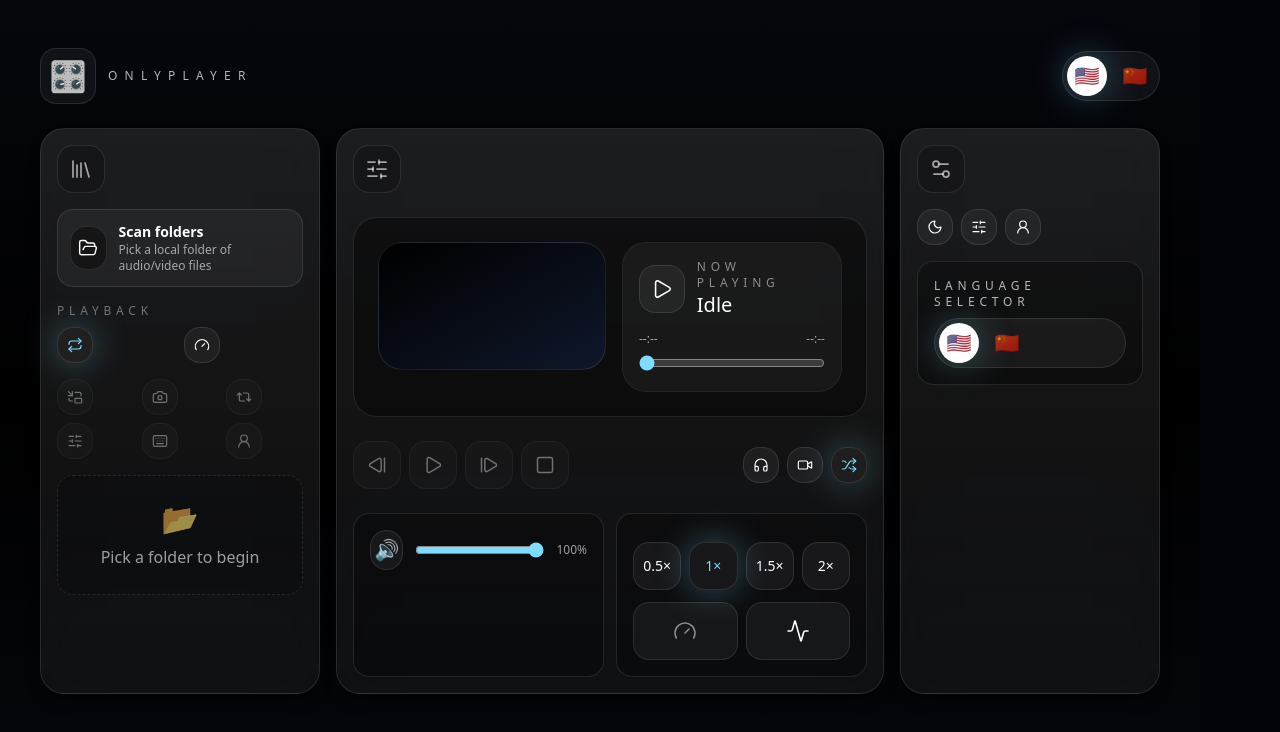
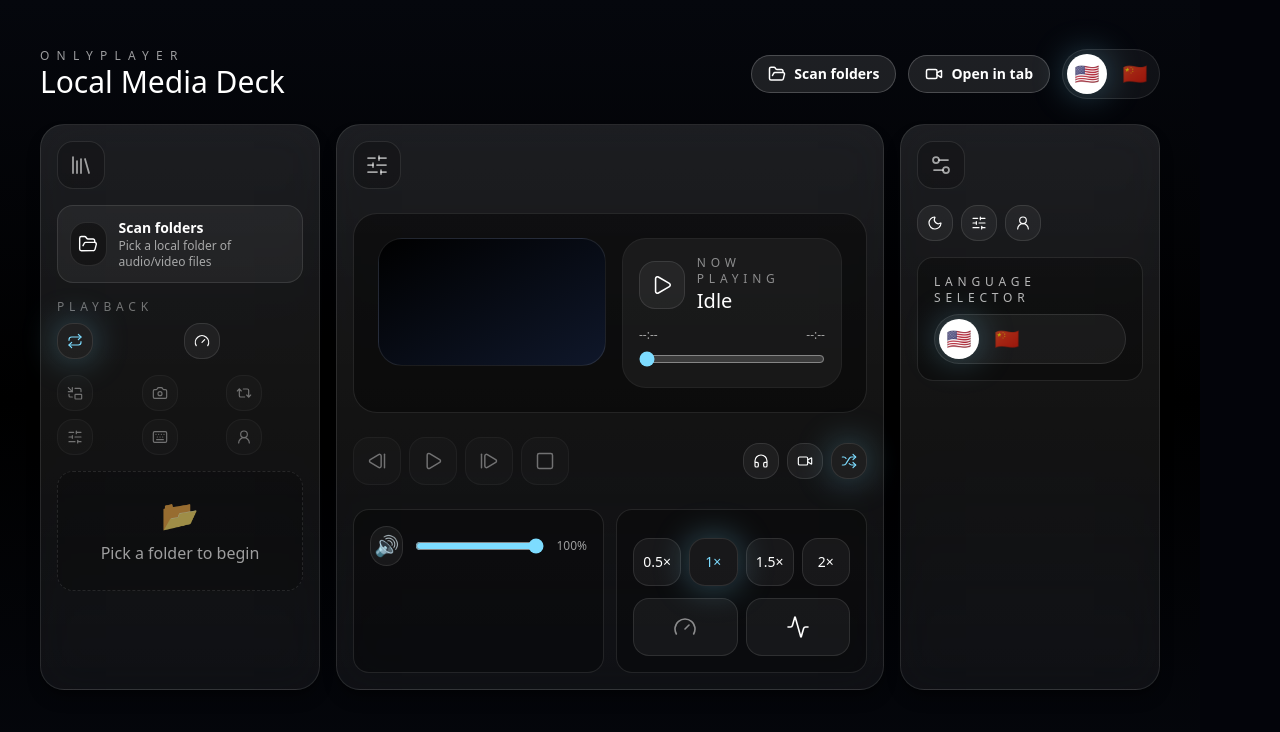
Before and after one commit to gegeismeisme/extension_onlyplayer, a React (Vite) app in the folder extension/: page / in a window 1280 px wide. Shown: the top 732 px of the page. Built offline with nearby package versions, Linux system fonts and the light colour scheme.

Commit message:
使用新标签可以直接使用了。但界面不美

```diff
--- a/extension/src/App.tsx
+++ b/extension/src/App.tsx
@@ -363,6 +363,14 @@ function App() {
     setPlaybackRate(nextSpeed)
   }, [nextSpeed, setPlaybackRate])
 
+  const openFullTab = useCallback(() => {
+    if (chrome.runtime?.openOptionsPage) {
+      chrome.runtime.openOptionsPage()
+    } else {
+      window.open(chrome.runtime.getURL('index.html'), '_blank')
+    }
+  }, [])
+
   const handleSeek = useCallback(
     (value: number) => {
       const player = videoRef.current
@@ -379,16 +387,30 @@ function App() {
     <div className="min-h-screen bg-gradient-to-b from-ink via-black to-ink text-white">
       <div className="mx-auto flex max-w-6xl flex-col gap-6 px-4 py-8 lg:py-12">
         <header className="flex flex-wrap items-center justify-between gap-4">
-          <div className="flex items-center gap-3">
-            <div className="flex h-14 w-14 items-center justify-center rounded-2xl border border-white/10 bg-white/5 text-3xl">
-              <span aria-hidden="true">🎛️</span>
-            </div>
-            <div className="text-xs uppercase tracking-[0.6em] text-white/70">
-              <span aria-hidden="true">OnlyPlayer</span>
-              <span className="sr-only">OnlyPlayer</span>
-            </div>
+          <div>
+            <p className="text-xs uppercase tracking-[0.6em] text-white/60">OnlyPlayer</p>
+            <h1 className="font-display text-3xl">Local Media Deck</h1>
           </div>
-          <LocaleSwitcher />
+          <div className="flex flex-wrap items-center gap-3">
+            <button
+              type="button"
+              className="flex items-center gap-2 rounded-full border border-white/20 bg-white/10 px-4 py-2 text-sm font-semibold hover:border-plasma hover:text-plasma disabled:opacity-60"
+              onClick={handleScan}
+              disabled={loading}
+            >
+              <FolderOpen size={18} />
+              {loading ? t('library.scanning', 'Scanning media...') : t('action.scan', 'Open folder')}
+            </button>
+            <button
+              type="button"
+              className="flex items-center gap-2 rounded-full border border-white/20 bg-white/10 px-4 py-2 text-sm font-semibold hover:border-plasma hover:text-plasma"
+              onClick={openFullTab}
+            >
+              <Video size={18} />
+              {t('action.openTab', 'Open in tab')}
+            </button>
+            <LocaleSwitcher />
+          </div>
         </header>
 
         <section className="grid gap-4 lg:grid-cols-[280px_minmax(0,1fr)_260px]">
--- a/extension/src/i18n/messages.ts
+++ b/extension/src/i18n/messages.ts
@@ -51,6 +51,7 @@ export const catalogs: Record<LocaleKey, MessageCatalog> = {
     'library.scanDesc': 'Pick a local folder of audio/video files',
     'library.tapToReload': 'Tap to reopen',
     'library.playbackPrefs': 'Playback',
+    'action.openTab': 'Open in tab',
   },
   'zh-CN': {
     'nav.library': '媒体库',
@@ -100,6 +101,7 @@ export const catalogs: Record<LocaleKey, MessageCatalog> = {
     'library.scanDesc': '选择本地音视频文件夹',
     'library.tapToReload': '点击重新载入',
     'library.playbackPrefs': '播放控制',
+    'action.openTab': '在标签页打开',
   },
 }
 
--- a/extension/src/services/directoryStore.ts
+++ b/extension/src/services/directoryStore.ts
@@ -11,10 +11,13 @@ const DB_NAME = 'onlyplayer'
 const STORE_NAME = 'folders'
 
 async function getDB() {
-  return openDB(DB_NAME, 1, {
-    upgrade(db) {
+  return openDB(DB_NAME, 2, {
+    upgrade(db, oldVersion) {
       if (!db.objectStoreNames.contains(STORE_NAME)) {
-        db.createObjectStore(STORE_NAME)
+        db.createObjectStore(STORE_NAME, { keyPath: 'id' })
+      } else if (oldVersion === 1) {
+        db.deleteObjectStore(STORE_NAME)
+        db.createObjectStore(STORE_NAME, { keyPath: 'id' })
       }
     },
   })
```
